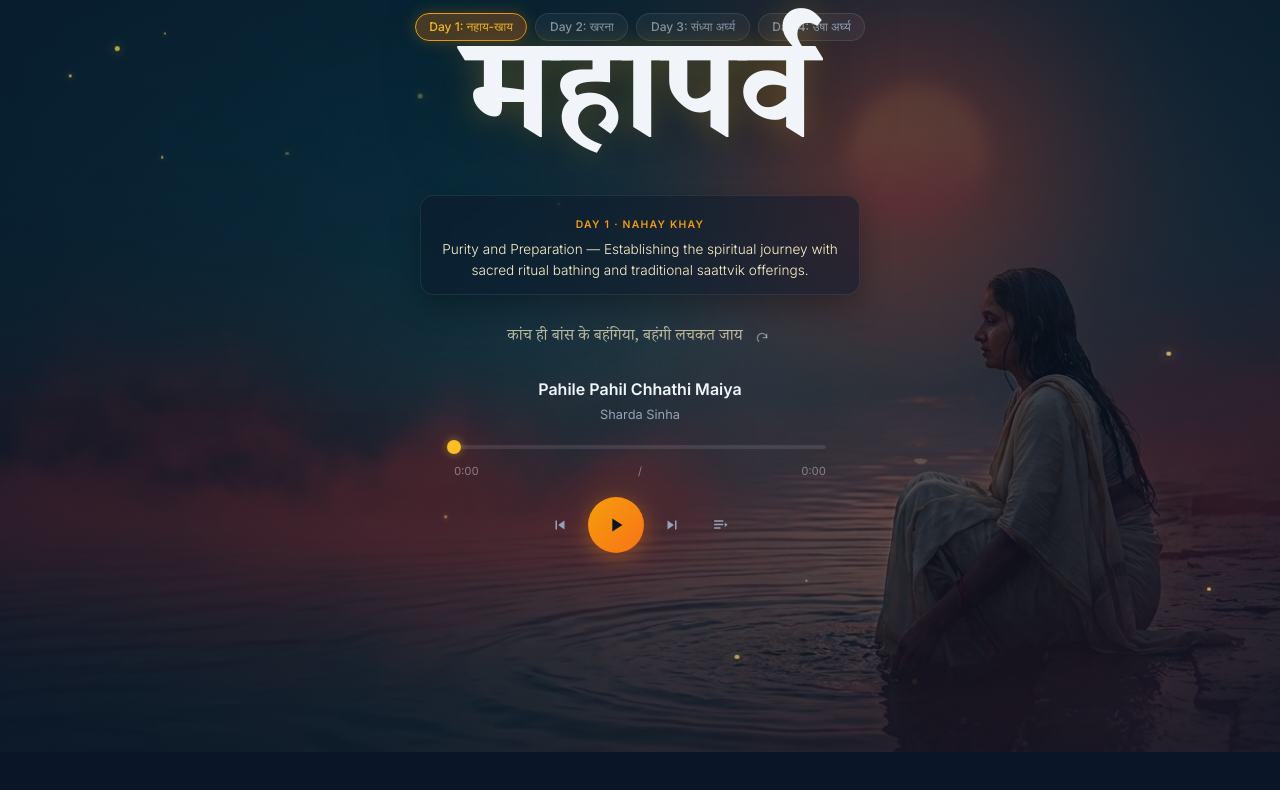
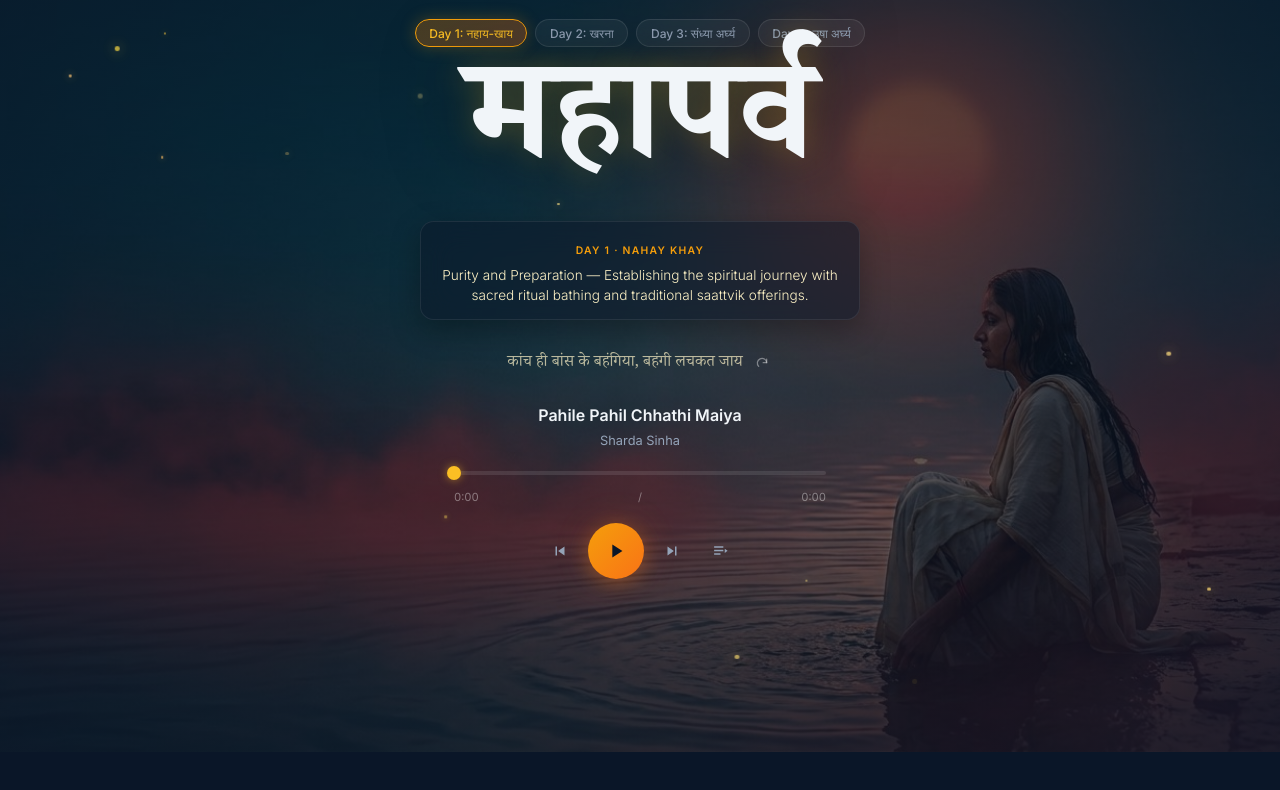
Before and after one commit to Naveenk1013/CHHATHGEET, a plain HTML site: page index.html in a window 1280 px wide. Shown: the part 48-838 px from the top of the page. Drawn offline with Linux system fonts and the light colour scheme; no server answers.

Commit message:
Fix vertical margin spacing between day selector pills and main header text

```diff
--- a/css/styles.css
+++ b/css/styles.css
@@ -236,7 +236,8 @@ body.is-hidden-overlay .bumper {
     align-items: center;
     justify-content: center;
     gap: 0.5rem;
-    margin-top: max(3.8rem, 7vh);
+    margin-top: max(4.2rem, 8vh);
+    margin-bottom: 1.5rem;
     padding: 0 1rem;
     flex-wrap: wrap;
     position: relative;
@@ -357,17 +358,18 @@ body.is-hidden-overlay .bumper {
     position: relative;
     z-index: 2;
     text-align: center;
-    margin-top: 0.75rem;
+    margin-top: 1.25rem;
+    margin-bottom: 1rem;
     font-family: var(--font-display);
     font-weight: 900;
-    line-height: 0.85;
+    line-height: 0.9;
     pointer-events: none;
     user-select: none;
 }
 
 .logo__line {
     display: block;
-    font-size: clamp(4.5rem, 18vw, 10rem);
+    font-size: clamp(3.8rem, 14vw, 7.5rem);
     color: var(--text-primary);
     text-shadow:
         0 2px 30px rgba(251, 191, 36, 0.25),
```
Also changed, not shown: 1 other file.
